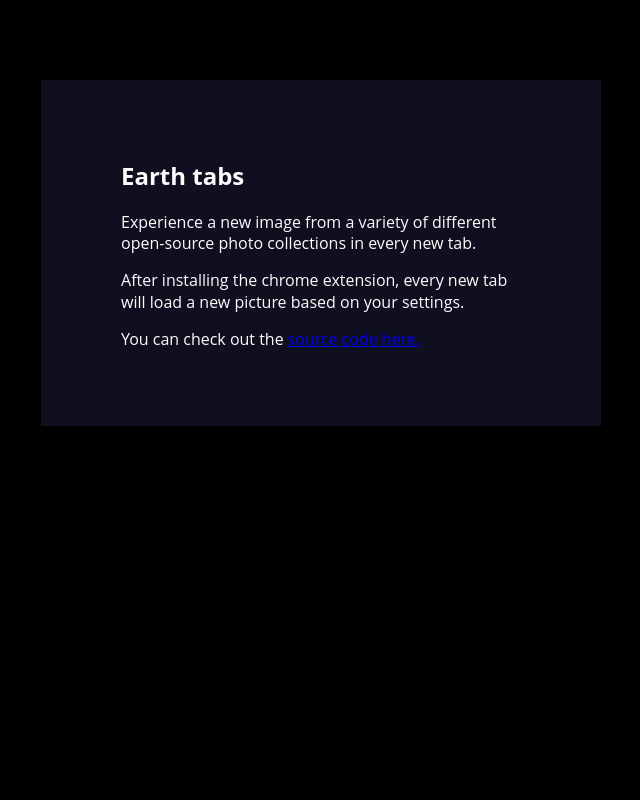
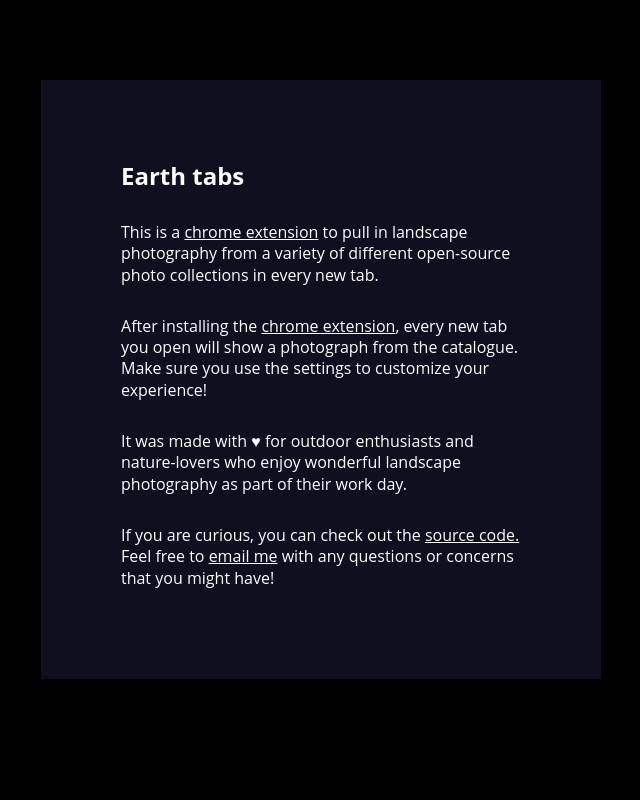
Before and after one commit to lucasbrambrink/earth-tabs, a Django app: template earth/api/templates/earth/homepage.html in a window 1280 px wide. Shown: the whole page, without its empty margins (319-959 px from the left). Run offline with Django 3.2, Linux system fonts and the light colour scheme; the template is opened without the code that fills it, so the values that code supplies are empty.

Commit message:
updates homepage copy

```diff
--- a/earth/api/static/styles/homepage.css
+++ b/earth/api/static/styles/homepage.css
@@ -57,8 +57,11 @@ body.earth {
   opacity: 1 !important;
 }
 #main-image a {
-  color: #FFF;
+  color: #FCFCFC;
   text-decoration: none;
+}
+a {
+  color: #FCFCFC;
 }
 a:hover,
 .author:hover {
@@ -160,6 +163,9 @@ img {
 main {
   position: relative;
 }
+p {
+  margin: 30px 0;
+}
 a:hover {
   cursor: pointer;
 }
--- a/earth/api/static/styles/homepage.less
+++ b/earth/api/static/styles/homepage.less
@@ -64,7 +64,11 @@ body.earth {
     opacity:1 !important;
 }
 
-#main-image a { color:#FFF; text-decoration: none;  }
+#main-image a { color: @white; text-decoration: none;  }
+
+a {
+  color: @white;
+}
 
 a:hover,
 .author:hover {
@@ -220,6 +224,9 @@ img {
 main {
   position: relative;
 }
+p {
+  margin: 30px 0;
+}
 a:hover {
   cursor: pointer;
 }
--- a/earth/api/templates/earth/homepage.html
+++ b/earth/api/templates/earth/homepage.html
@@ -29,12 +29,18 @@
                 <h2>Earth tabs</h2>
             </header>
             <section>
-                <p>Experience a new image from a variety of different open-source photo collections in every new tab.</p>
-                <p>After installing the chrome extension, every new tab will load a new picture based on your settings.</p>
+                <p>This is a <a href="https://chrome.google.com/webstore/detail/earthtabs/fonelgcdhjpngdggmgkfbogocbmkeckl">chrome extension</a> to pull in landscape photography from a variety of different open-source photo collections in every new tab.</p>
+                <p>After installing the <a href="https://chrome.google.com/webstore/detail/earthtabs/fonelgcdhjpngdggmgkfbogocbmkeckl">chrome extension</a>,
+                    every new tab you open will show a photograph from the catalogue.
+                    Make sure you use the settings to customize your experience!
+                </p>
+                <p>It was made with &hearts; for outdoor enthusiasts and nature-lovers who
+                    enjoy wonderful landscape photography as part of their work day.</p>
             </section>
 
             <section>
-                <p>You can check out the <a href="https://github.com/lucasbrambrink/earth-tabs/">source code here.</a>
+                <p>If you are curious, you can check out the <a href="https://github.com/lucasbrambrink/earth-tabs/">source code.</a>
+                    Feel free to <a href="mailto:lbrambrink@gmail.com">email me</a> with any questions or concerns that you might have!
                 </p>
             </section>
         </main>
```
Also changed, not shown: earth/chrome_extension/manifest.json.
